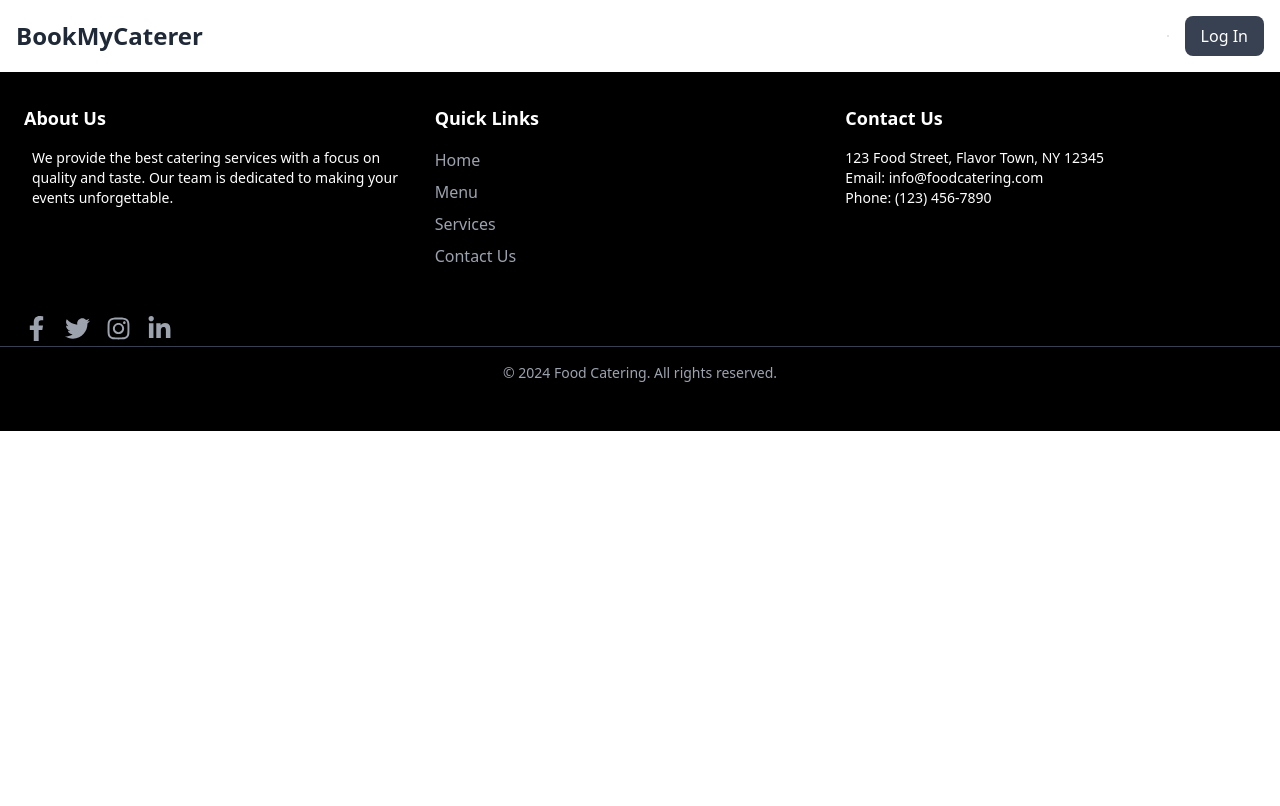
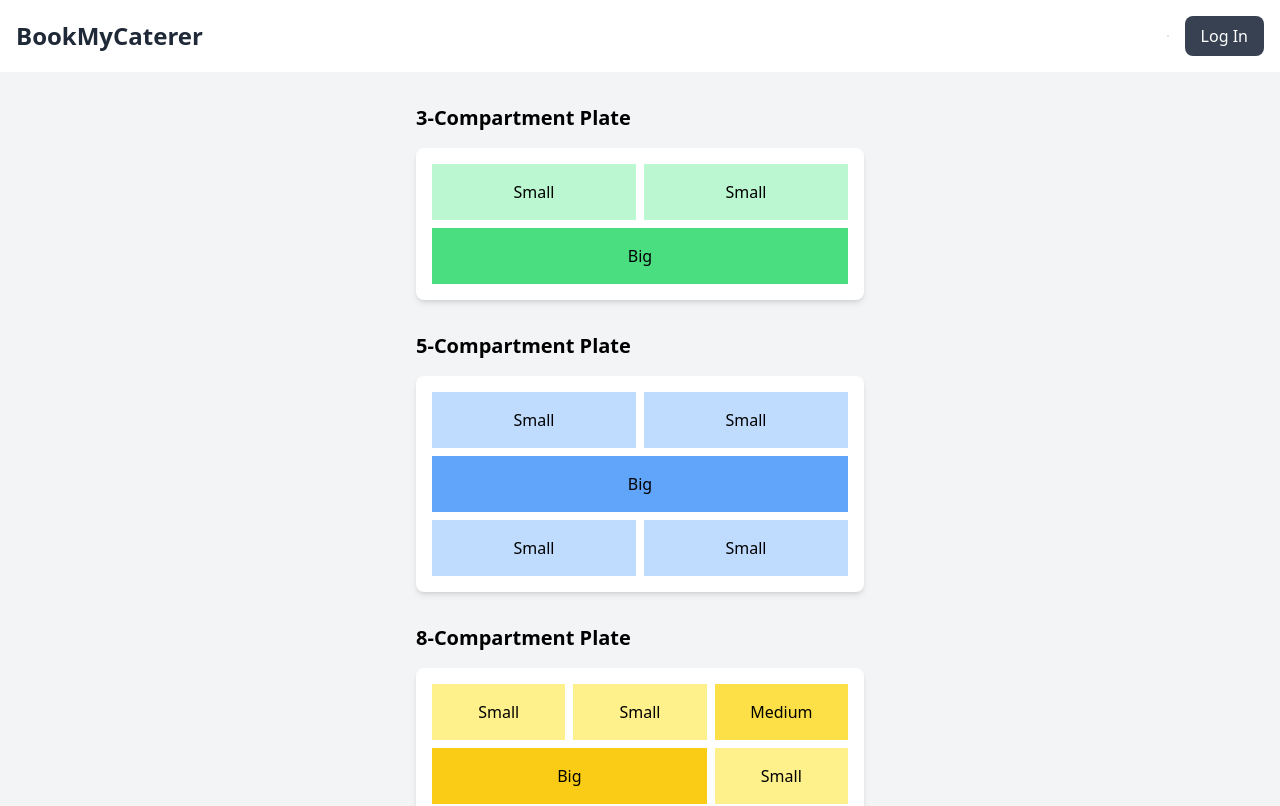
Before and after one commit to webhostdevs/BookMyCater, a React (Vite) app: page /type in a window 1280 px wide. Shown: the top 806 px of the page. Built offline with nearby package versions, Linux system fonts and the light colour scheme.

Commit message:
Update App.jsx

```diff
--- a/src/App.jsx
+++ b/src/App.jsx
@@ -10,6 +10,8 @@ import Footer from "./components/Footer";
 import NewVendor from "./components/NewVendor";
 import EventsPage from "./components/EventsPage.jsx";
 import UserPage from "./components/UserPage.jsx";
+import CateringPlates from "./components/CateringPlates.jsx";
+
 
 function App() {
   const [searchTerm, setSearchTerm] = useState("");
@@ -38,6 +40,7 @@ function App() {
           <Route path="/admin" element={<NewVendor />} />
           <Route path="/events" element={<EventsPage />} />
           <Route path="/profile" element={<UserPage />} />
+          <Route path="/type" element={<CateringPlates />} />
         </Routes>
 
         {showAuthForm && (
```
